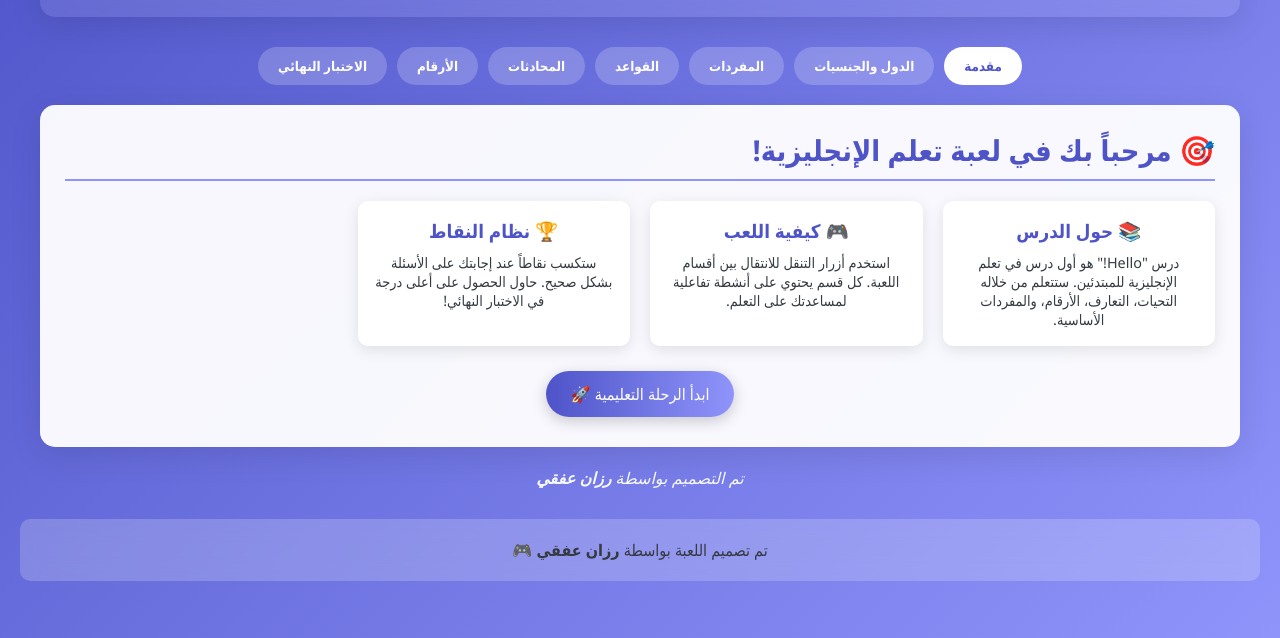
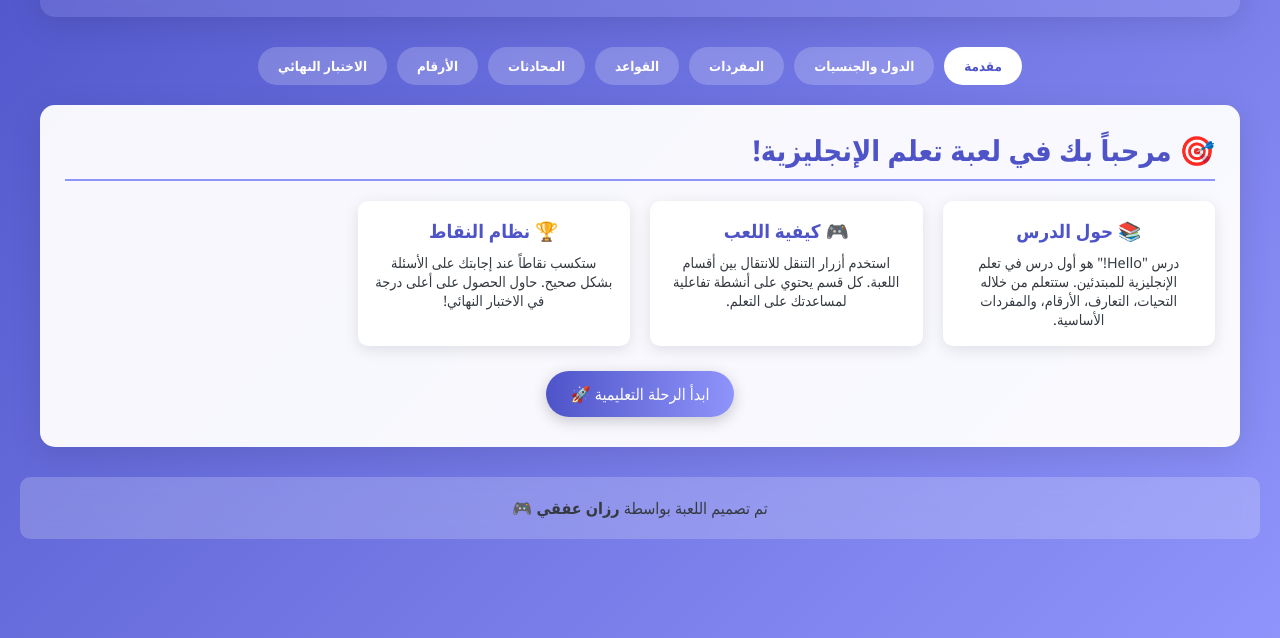
Before and after one commit to Razan3fgi/The-game, a plain HTML site: page index.html in a window 1280 px wide. Shown: the part 162-800 px from the top of the page. Drawn offline with Linux system fonts and the light colour scheme.

Commit message:
Update index.html

```diff
--- a/index.html
+++ b/index.html
@@ -829,8 +829,7 @@
             // أي إعدادات إضافية يمكن إضافتها هنا
         };
     </script>
-    <p style="text-align: center; margin: 10px 0; font-style: italic;">
-    تم التصميم بواسطة <strong>رزان عفقي</strong>
+
 </p>
     <footer style="text-align: center; padding: 20px; color: var(--dark); margin-top: 30px; background: rgba(255,255,255,0.2); border-radius: 10px; backdrop-filter: blur(10px);">
     <p>تم تصميم اللعبة بواسطة <strong>رزان عفقي</strong> 🎮</p>
```
